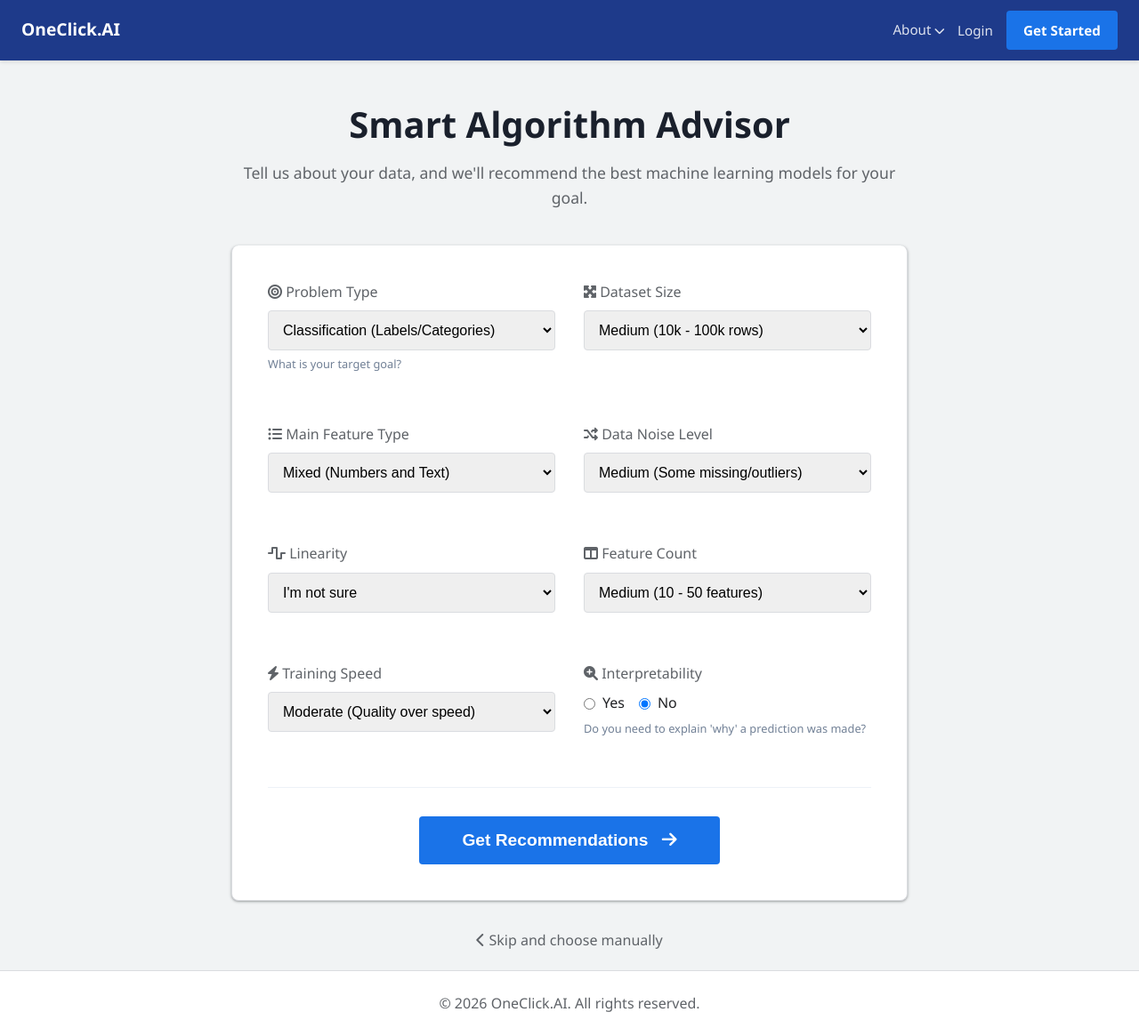
After one commit to Prithvi-Siddharth/OneClick.AI, a FastAPI app: template backend/app/templates/algorithm_suggestion_form.html in a window 1280 px wide. The commit adds this page. Shown: the whole page at 89% size. Run offline with FastAPI, Linux system fonts and the light colour scheme; the template is opened without the code that fills it, so the values that code supplies are empty; parts of the project's set-up code (start-up, migrations or seed data) failed here and were passed over.

Commit message:
added best 3 models suggester

```diff
--- /dev/null
+++ b/backend/app/templates/algorithm_suggestion_form.html
@@ -0,0 +1,115 @@
+{% extends "base.html" %}
+
+{% block title %}Suggest Best Model - OneClick.AI{% endblock %}
+
+{% block content %}
+<div class="container" style="max-width: 800px;">
+    <div style="text-align: center; margin-bottom: 2.5rem;">
+        <h1 style="color: #1a202c; font-size: 2.5rem; margin-bottom: 0.5rem;">Smart Algorithm Advisor</h1>
+        <p style="color: var(--text-secondary); font-size: 1.1rem;">Tell us about your data, and we'll recommend the best machine learning models for your goal.</p>
+    </div>
+
+    <form action="/suggest_algorithm" method="POST" class="card" style="padding: 2.5rem; border-top: 5px solid var(--accent-color);">
+        <input type="hidden" name="dataset_id" value="{{ dataset_id }}">
+
+        <div style="display: grid; grid-template-columns: 1fr 1fr; gap: 2rem;">
+            <!-- Problem Type -->
+            <div class="form-group">
+                <label class="form-label"><i class="fas fa-bullseye"></i> Problem Type</label>
+                <select name="problem_type" class="form-control">
+                    <option value="classification">Classification (Labels/Categories)</option>
+                    <option value="regression">Regression (Continuous values)</option>
+                    <option value="clustering">Clustering (Group similar items)</option>
+                </select>
+                <p style="font-size: 0.8rem; color: #718096; margin-top: 0.3rem;">What is your target goal?</p>
+            </div>
+
+            <!-- Dataset Size -->
+            <div class="form-group">
+                <label class="form-label"><i class="fas fa-expand-arrows-alt"></i> Dataset Size</label>
+                <select name="dataset_size" class="form-control">
+                    <option value="small">Small (< 10k rows)</option>
+                    <option value="medium" selected>Medium (10k - 100k rows)</option>
+                    <option value="large">Large (> 100k rows)</option>
+                </select>
+            </div>
+
+            <!-- Feature Type -->
+            <div class="form-group">
+                <label class="form-label"><i class="fas fa-list-ul"></i> Main Feature Type</label>
+                <select name="feature_type" class="form-control">
+                    <option value="numerical">Strictly Numerical</option>
+                    <option value="categorical">Strictly Categorical</option>
+                    <option value="mixed" selected>Mixed (Numbers and Text)</option>
+                </select>
+            </div>
+
+            <!-- Noise Level -->
+            <div class="form-group">
+                <label class="form-label"><i class="fas fa-random"></i> Data Noise Level</label>
+                <select name="noise_level" class="form-control">
+                    <option value="low">Low (Clean data)</option>
+                    <option value="medium" selected>Medium (Some missing/outliers)</option>
+                    <option value="high">High (Messy data)</option>
+                </select>
+            </div>
+
+            <!-- Linearity -->
+            <div class="form-group">
+                <label class="form-label"><i class="fas fa-wave-square"></i> Linearity</label>
+                <select name="linearity" class="form-control">
+                    <option value="linear">Mostly Linear</option>
+                    <option value="non-linear">Complex Non-linear</option>
+                    <option value="unknown" selected>I'm not sure</option>
+                </select>
+            </div>
+
+            <!-- Number of Features -->
+            <div class="form-group">
+                <label class="form-label"><i class="fas fa-columns"></i> Feature Count</label>
+                <select name="n_features" class="form-control">
+                    <option value="low">Low (< 10 features)</option>
+                    <option value="medium" selected>Medium (10 - 50 features)</option>
+                    <option value="high">High (> 50 features)</option>
+                </select>
+            </div>
+
+            <!-- Speed Requirement -->
+            <div class="form-group">
+                <label class="form-label"><i class="fas fa-bolt"></i> Training Speed</label>
+                <select name="speed_requirement" class="form-control">
+                    <option value="fast">Fast (Instant results)</option>
+                    <option value="moderate" selected>Moderate (Quality over speed)</option>
+                    <option value="no_constraint">No Constraint (Max accuracy)</option>
+                </select>
+            </div>
+
+             <!-- Interpretability -->
+             <div class="form-group">
+                <label class="form-label"><i class="fas fa-search-plus"></i> Interpretability</label>
+                <div style="display: flex; align-items: center; gap: 1rem; margin-top: 0.5rem;">
+                    <label style="display: flex; align-items: center; cursor: pointer;">
+                        <input type="radio" name="need_interpretability" value="true" style="margin-right: 0.5rem;"> Yes
+                    </label>
+                    <label style="display: flex; align-items: center; cursor: pointer;">
+                        <input type="radio" name="need_interpretability" value="false" checked style="margin-right: 0.5rem;"> No
+                    </label>
+                </div>
+                <p style="font-size: 0.8rem; color: #718096; margin-top: 0.3rem;">Do you need to explain 'why' a prediction was made?</p>
+            </div>
+        </div>
+
+        <div style="margin-top: 2rem; border-top: 1px solid #edf2f7; padding-top: 2rem; text-align: center;">
+            <button type="submit" class="btn btn-primary" style="padding: 1rem 3rem; font-size: 1.2rem;">
+                Get Recommendations <i class="fas fa-arrow-right" style="margin-left: 10px;"></i>
+            </button>
+        </div>
+    </form>
+
+    <div style="text-align: center; margin-top: 2rem;">
+        <a href="/training?dataset_id={{ dataset_id }}" style="color: var(--text-secondary); text-decoration: none;">
+            <i class="fas fa-chevron-left"></i> Skip and choose manually
+        </a>
+    </div>
+</div>
+{% endblock %}
--- a/backend/app/templates/train_model.html
+++ b/backend/app/templates/train_model.html
@@ -50,6 +50,9 @@
                         data-id="{{ active_dataset.id }}">
                         <i class="fas fa-eye"></i> View Preview
                     </button>
+                    <a href="/suggest_algorithm?dataset_id={{ active_dataset.id }}" class="btn btn-sm btn-accent" style="text-decoration: none;">
+                        <i class="fas fa-magic"></i> Suggest Best Model
+                    </a>
                 </div>
             </div>
             {% else %}
```
Also changed, not shown: backend/app/routers/training.py (+79 -0 lines), backend/app/templates/algorithm_suggestion_results.html (added, +54 -0 lines), backend/app/templates/training.html (+6 -1 lines).
